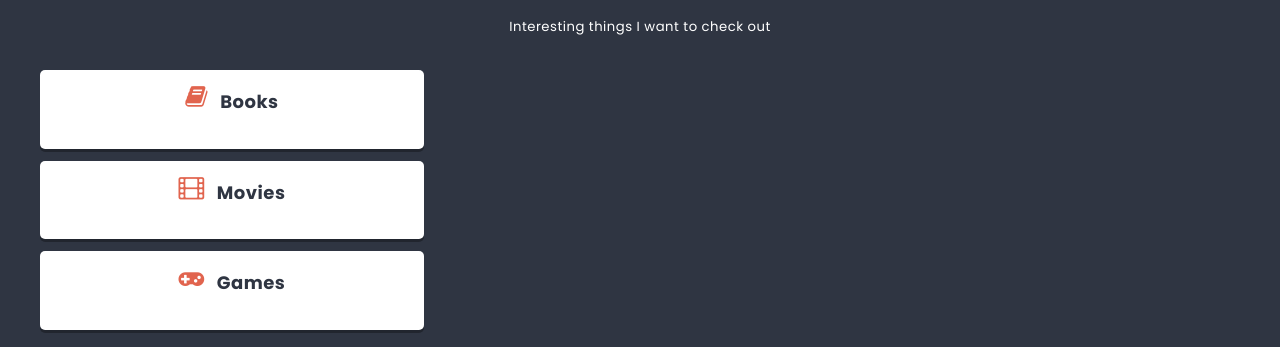
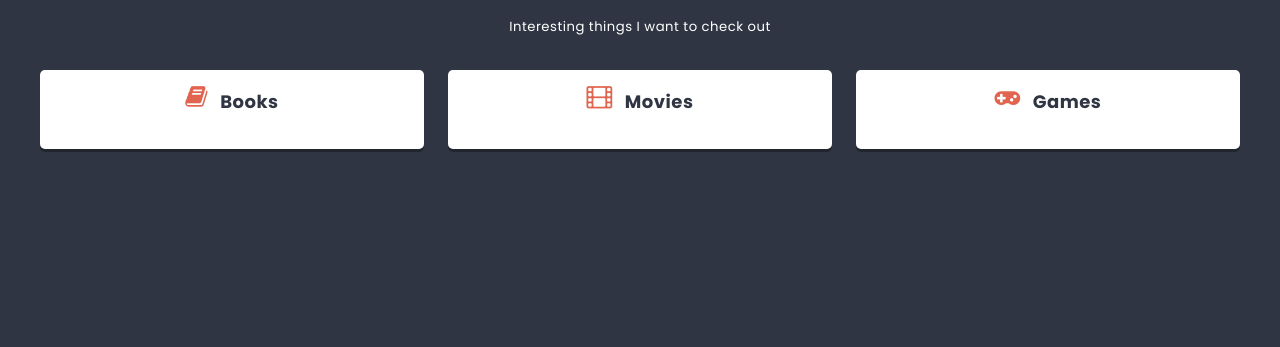
Before and after one commit to PatrykSzwiec/ReactApp, a JavaScript app: page / in a window 1280 px wide. Shown: the part 471-818 px from the top of the page. Built offline with nearby package versions, Linux system fonts and the light colour scheme.

Commit message:
Repair List.module.scss flex options for column

```diff
--- a/src/components/List/List.module.scss
+++ b/src/components/List/List.module.scss
@@ -32,3 +32,9 @@
     margin: 0 0 36px;
     text-align: center;
 }
+
+.columns {
+    display: flex;
+    justify-content: space-between;
+    flex-wrap: wrap;
+}
```
